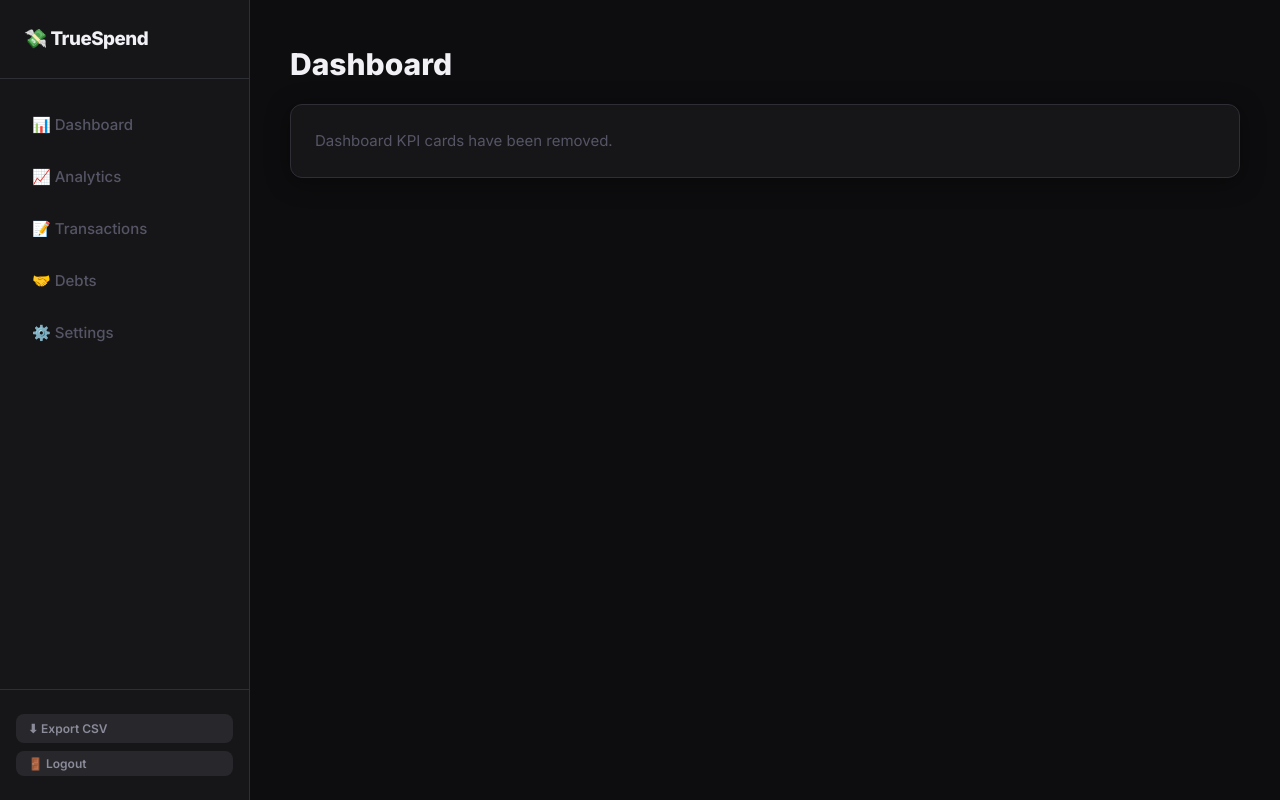
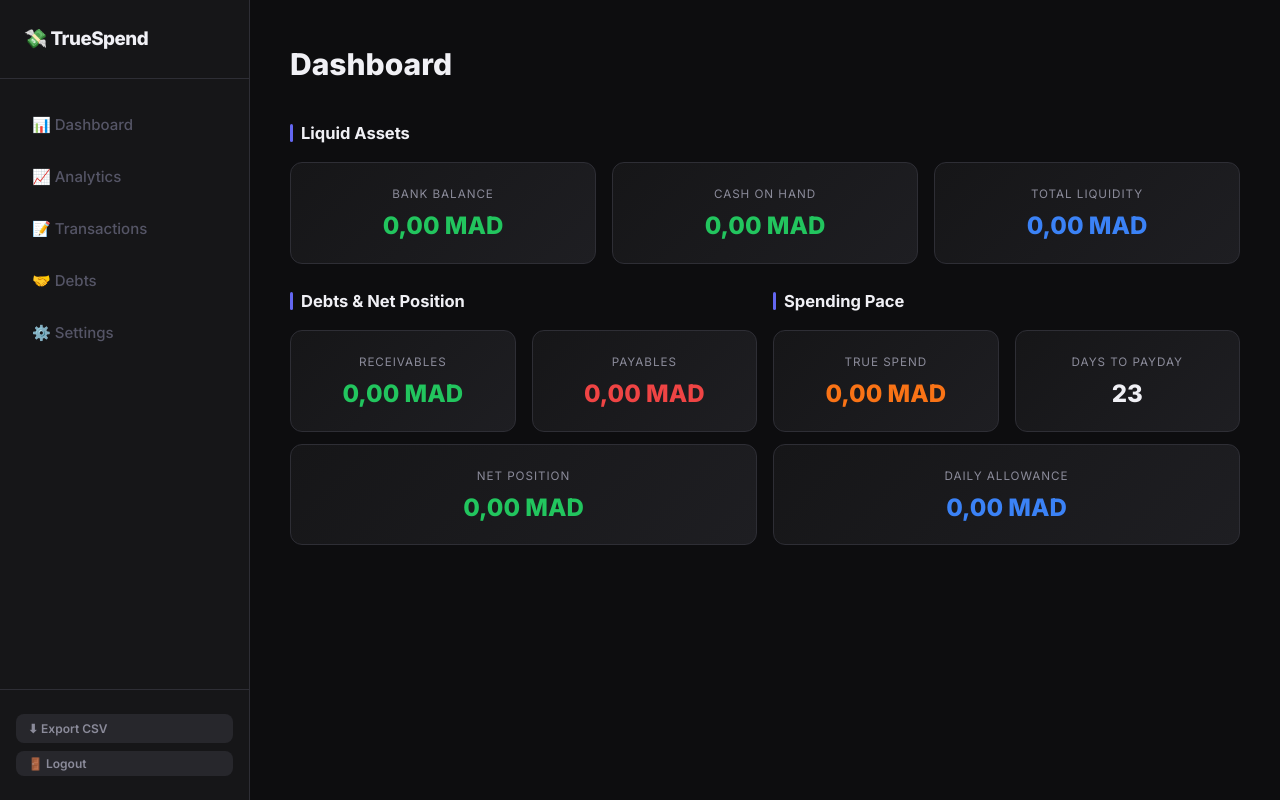
Before and after one commit to San-AMRANI/TrueSpend-next, a Next.js app: page /dashboard in a window 1280 px wide. Built offline with nearby package versions, Linux system fonts and the light colour scheme; no server answers; the database is empty.

Commit message:
Restore live KPI dashboard

```diff
--- a/src/app/dashboard/page.js
+++ b/src/app/dashboard/page.js
@@ -1,16 +1,54 @@
 import styles from './dashboard.module.css';
+import { buildKpiSnapshot, calculateDailyAllowance } from '@/lib/kpiSnapshot';
 
 export const dynamic = 'force-dynamic';
 export const revalidate = 0;
 
-export default function DashboardPage() {
+const fmt = (n) => `${Number(n).toLocaleString('fr-MA', { minimumFractionDigits: 2, maximumFractionDigits: 2 })} MAD`;
+
+function MetricCard({ label, value, color = 'green', unit = 'MAD' }) {
+  const cls = color === 'red' ? 'neg' : color === 'neutral' ? 'neutral' : color === 'blue' ? 'blue' : color === 'orange' ? 'orange' : '';
+  return (
+    <div className="metric-card">
+      <div className="label">{label}</div>
+      <div className={`value ${cls}`}>{unit === 'MAD' ? fmt(value) : value}</div>
+    </div>
+  );
+}
+
+export default async function DashboardPage() {
+  const kpis = await buildKpiSnapshot();
+  const daysUntilPayday = kpis.daysUntilPayday;
+  const dailyAllowance = calculateDailyAllowance(kpis.totalLiquidity, daysUntilPayday);
+
   return (
     <div>
-      <h1 style={{fontSize: '2rem', fontWeight: 800, marginBottom: '16px'}}>Dashboard</h1>
-      <div className="card" style={{padding: 24}}>
-        <p style={{margin: 0, color: 'var(--text-dim)'}}>
-          Dashboard KPI cards have been removed.
-        </p>
+      <h1 style={{fontSize: '2rem', fontWeight: 800, marginBottom: '32px'}}>Dashboard</h1>
+
+      <div className="section-header">Liquid Assets</div>
+      <div className="grid-3" style={{marginBottom: 24}}>
+        <MetricCard label="Bank Balance" value={kpis.bankBalance} />
+        <MetricCard label="Cash on Hand" value={kpis.cashBalance} />
+        <MetricCard label="Total Liquidity" value={kpis.totalLiquidity} color="blue" />
+      </div>
+
+      <div className="grid-2" style={{marginBottom: 24}}>
+        <div>
+          <div className="section-header">Debts &amp; Net Position</div>
+          <div className="grid-2" style={{marginBottom: 12}}>
+            <MetricCard label="Receivables" value={kpis.receivables} />
+            <MetricCard label="Payables" value={kpis.payables} color="red" />
+          </div>
+          <MetricCard label="Net Position" value={kpis.netPosition} color={kpis.netPosition >= 0 ? 'green' : 'red'} />
+        </div>
+        <div>
+          <div className="section-header">Spending Pace</div>
+          <div className="grid-2" style={{marginBottom: 12}}>
+            <MetricCard label="True Spend" value={kpis.adjustedTrueSpend} color="orange" />
+            <MetricCard label="Days to Payday" value={daysUntilPayday} color="neutral" unit="days" />
+          </div>
+          <MetricCard label="Daily Allowance" value={dailyAllowance} color="blue" />
+        </div>
       </div>
     </div>
   );
```
Also changed, not shown: src/lib/kpiSnapshot.js (added).
